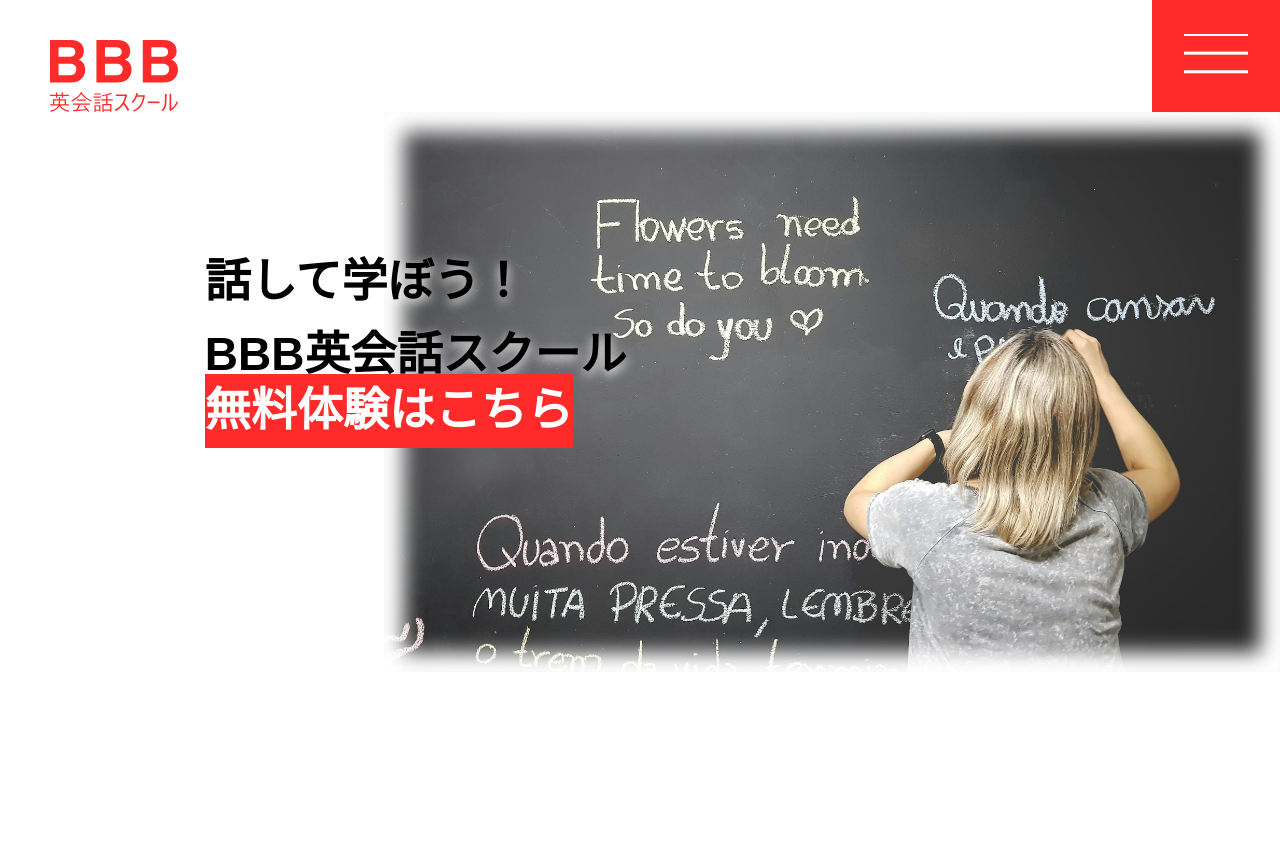
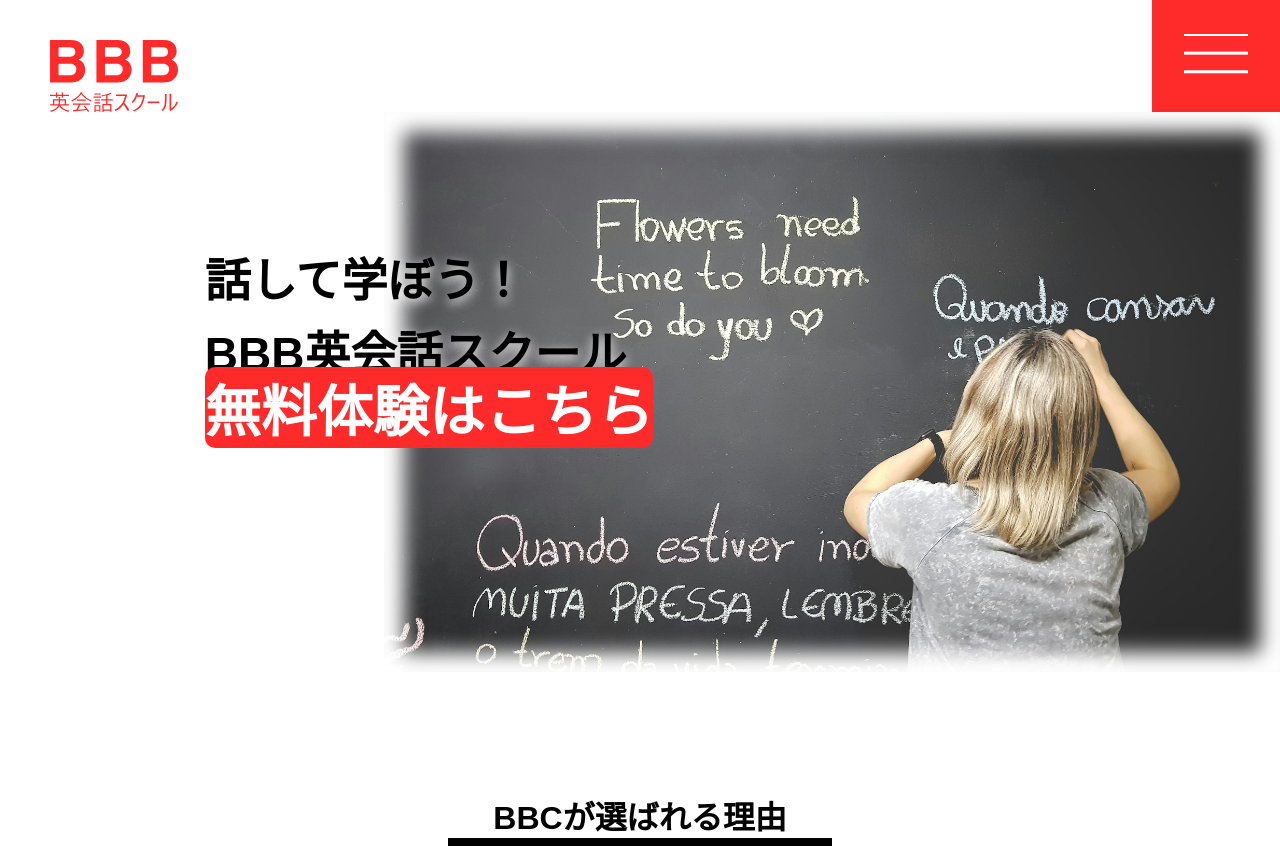
Before and after one commit to TakeshiKanazawa/english-site, a plain HTML site: page index.html in a window 1280 px wide. Before the commit the page ends 800 px from the top, so only its background shows below. Drawn offline with nearby package versions, Linux system fonts and the light colour scheme; some packages are replaced by stand-ins of ours.

Commit message:
はんばがメニューとタイトル

```diff
--- a/css/style.css
+++ b/css/style.css
@@ -158,11 +158,14 @@
     gap: 4%;
     margin-top: 22%;
     font-size: 2.5rem;
+    position: relative;
 }
 
 li.nav-item:last-child {
-    margin-top: 20%;
-    background-position: center top;
+    position: absolute;
+    width: 170%;
+    top:60%;
+    left: -30%;
     display: inline-block;
     padding: 10%;
     /* ボタンの背景色 */
@@ -178,6 +181,7 @@
 
 #mainvisual {
     position: relative;
+    height: 85vh;
 }
 
 .mainvisual-inner {
@@ -192,7 +196,7 @@
     box-shadow: inset 0px 0px 20px 20px #fff;
 }
 
-#mainvisual .text {
+#mainvisual .main-text {
     position: absolute;
     font-weight: bold;
     line-height: 73.6px;
@@ -202,15 +206,28 @@
     filter: drop-shadow(0px 4px 6px #ffffff);
 }
 
-#mainvisual .btn {
+#mainvisual .linkbtn-title {
+    display: inline-block;
+    border-radius: 10px;
     position: absolute;
     font-weight: bold;
-    line-height: 73.6px;
-    font-size: 46px;
+
+    font-size: 3.5rem;
     bottom: 40%;
     left: -20%;
     background-color: #FF2A2A;
 }
 
+.underline {
+    width: 30%;
+    height: 1vh;
+    margin: 0 auto;
+    background: black;
+  }
+
+  .group {
+    text-align: center;
+  }
+
 /* レスポンシブ */
 @media screen and (max-width: 900px) {}
--- a/index.html
+++ b/index.html
@@ -53,13 +53,17 @@
   <main>
     <div id="mainvisual">
       <div class="mainvisual-inner">
-        <p class="text">
+        <p class="main-text">
           話して学ぼう！<br> BBB英会話スクール
         </p>
-        <a class=btn href="#">
+        <a class=linkbtn-title href="#">
           無料体験はこちら
         </a>
       </div>
+    </div>
+    <div class="group">
+    <h1 class="choose__title">BBCが選ばれる理由</h1>
+    <div class="underline"></div>
     </div>
 
     <section id="reason">
```
